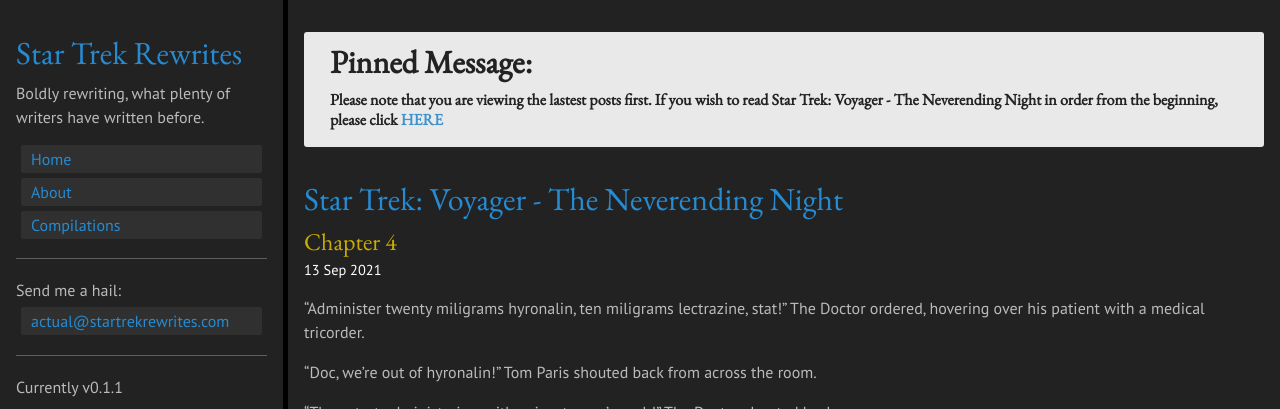
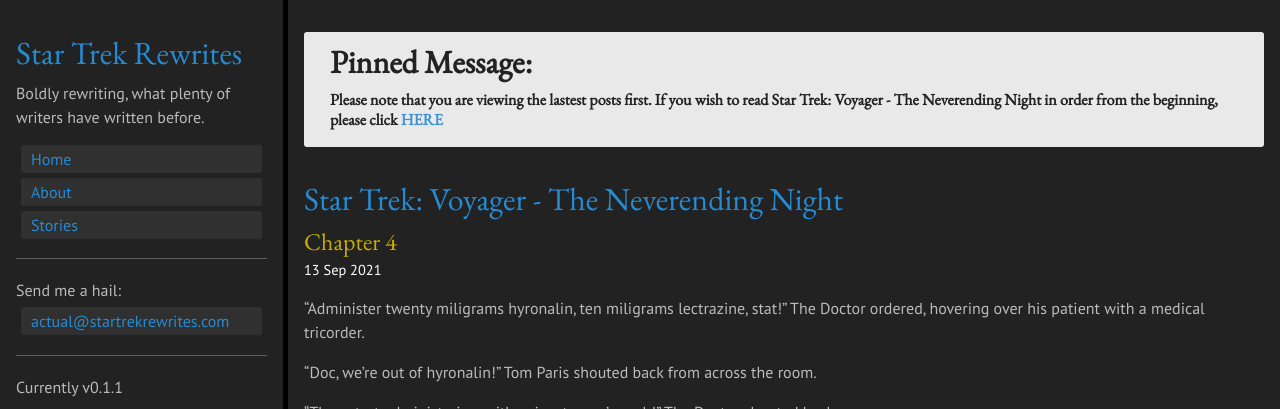
Before and after one commit to jnissenbaum18/startrekrewrites, a Jekyll site: the page built from index.html, in a window 1280 px wide. Shown: the top 409 px of the page. Built offline with Jekyll 4.4.1, drawn with Linux system fonts in a browser that asks for light colours; the list of posts is cut into pages by our own code.

Commit message:
changed compilations to stories

```diff
--- a/index.html
+++ b/index.html
@@ -8,8 +8,8 @@
   <h4 class="pinned-text">Please note that you are viewing the lastest posts first.
     If you wish to read Star Trek: Voyager - The Neverending Night
     in order from the beginning, please click
-    <a href="/compilations/voy-neverending-night.html">HERE</a>
-    <!-- Or to go to the full list of compiled stories, click <a href="/compilations.html">HERE</a> -->
+    <a href="/stories/voy-neverending-night.html">HERE</a>
+    <!-- Or to go to the full list of compiled stories, click <a href="/stories.html">HERE</a> -->
   </h4>
 </div>
 
--- a/compilations.html
+++ b/stories.html
@@ -1,6 +1,6 @@
 ---
 layout: page
-title: "Compilations"
+title: "Stories"
 ---
 
 <div class="compilations">
```
Also changed, not shown: stories/voy-neverending-night.html (renamed from compilations/voy-neverending-night.html).
